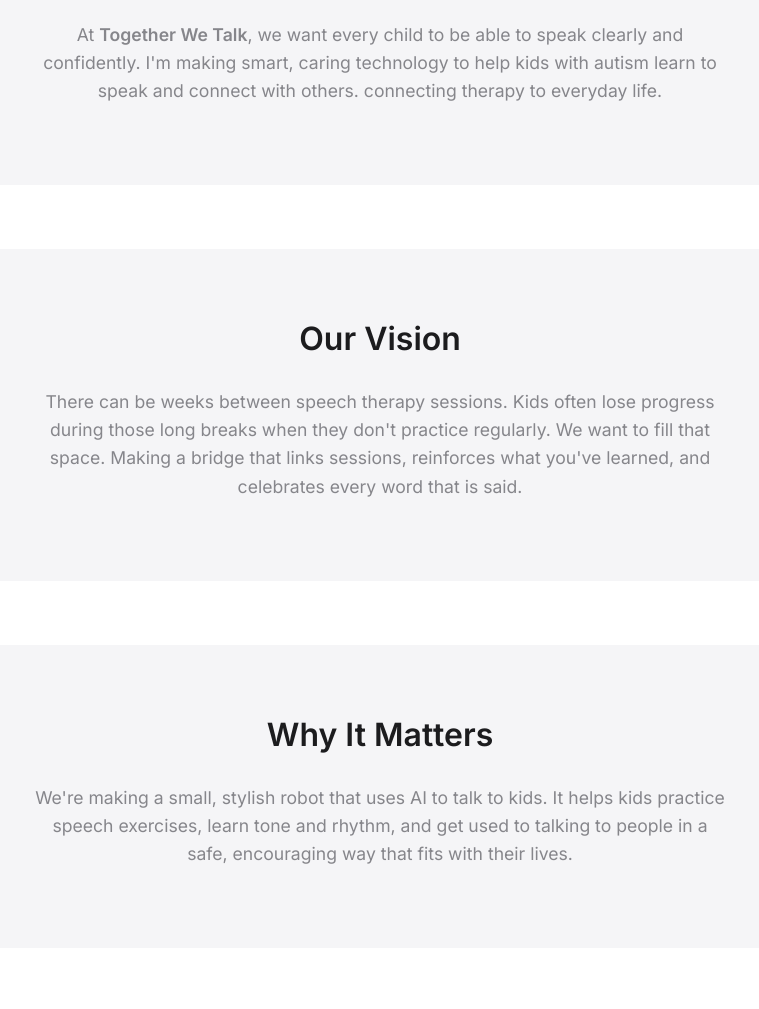
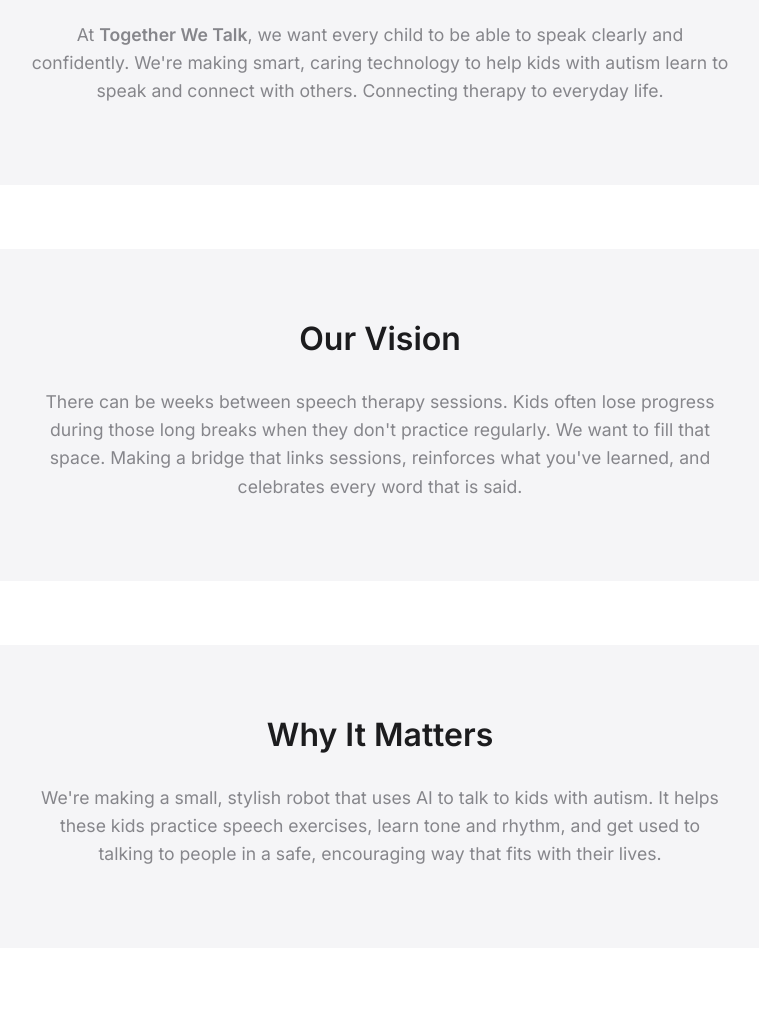
Before and after one commit to hgray03/TogetherWeTalk, a plain HTML site: page index.html in a window 1280 px wide. Shown: the part 574-1583 px from the top of the page, without its empty margins (260-1019 px from the left). Drawn offline with Linux system fonts and the light colour scheme.

Commit message:
Update index.html
spelling errors :|

```diff
--- a/index.html
+++ b/index.html
@@ -188,8 +188,8 @@
       <h2>Mission</h2>
       <p>
        At <Strong>Together We Talk</Strong>, we want every child to be able to speak
-        clearly and confidently. I'm making smart, caring technology to help kids
-        with autism learn to speak and connect with others. connecting therapy to
+        clearly and confidently. We're making smart, caring technology to help kids
+        with autism learn to speak and connect with others. Connecting therapy to
         everyday life.
       </p>
     </section>
@@ -207,9 +207,8 @@
     <section id="product" class="fade">
       <h2>Why It Matters</h2>
       <p>
-        We're making a small, stylish robot that uses AI to talk to kids. It helps kids practice
-        speech exercises, learn tone and rhythm, and get used to talking to people in a safe,
-        encouraging way that fits with their lives.
+        We're making a small, stylish robot that uses AI to talk to kids with autism. It helps these kids practice
+        speech exercises, learn tone and rhythm, and get used to talking to people in a safe, encouraging way that fits with their lives.
       </p>
     </section>
 
```
